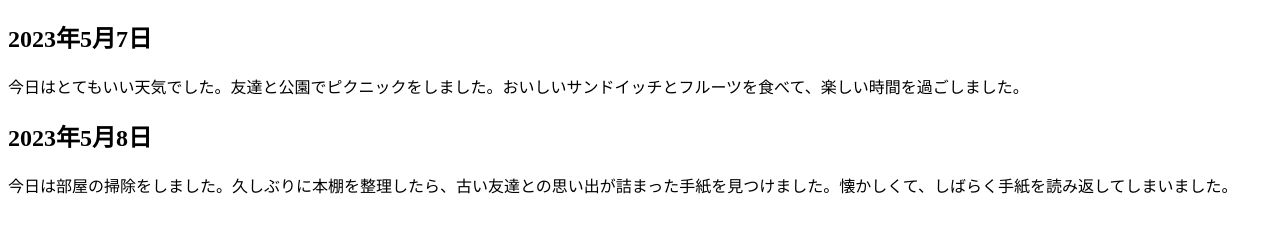
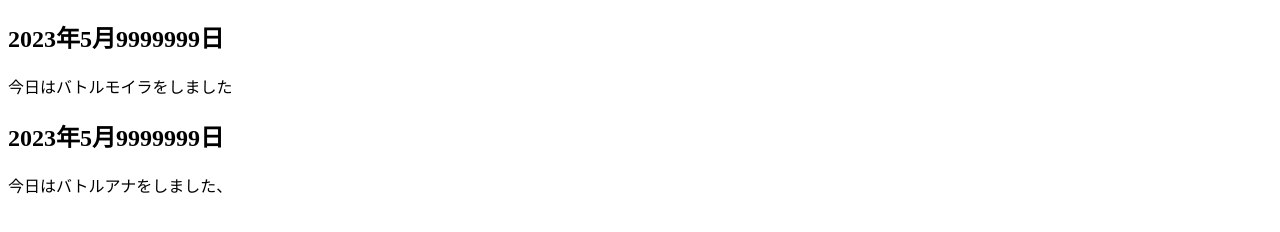
Before and after one commit to ohaziki2/RyujinnokenwoKurae, a plain HTML site: page index.html in a window 1280 px wide. Shown: the part 70-302 px from the top of the page. Drawn offline with Linux system fonts and the light colour scheme.

Commit message:
Update index.html

```diff
--- a/index.html
+++ b/index.html
@@ -5,9 +5,9 @@
   </head>
   <body>
     <h1>私の日記</h1>
-    <h2>2023年5月7日</h2>
-    <p>今日はとてもいい天気でした。友達と公園でピクニックをしました。おいしいサンドイッチとフルーツを食べて、楽しい時間を過ごしました。</p>
-    <h2>2023年5月8日</h2>
-    <p>今日は部屋の掃除をしました。久しぶりに本棚を整理したら、古い友達との思い出が詰まった手紙を見つけました。懐かしくて、しばらく手紙を読み返してしまいました。</p>
+    <h2>2023年5月9999999日</h2>
+    <p>今日はバトルモイラをしました</p>
+    <h2>2023年5月9999999日</h2>
+    <p>今日はバトルアナをしました、</p>
   </body>
 </html>
```
